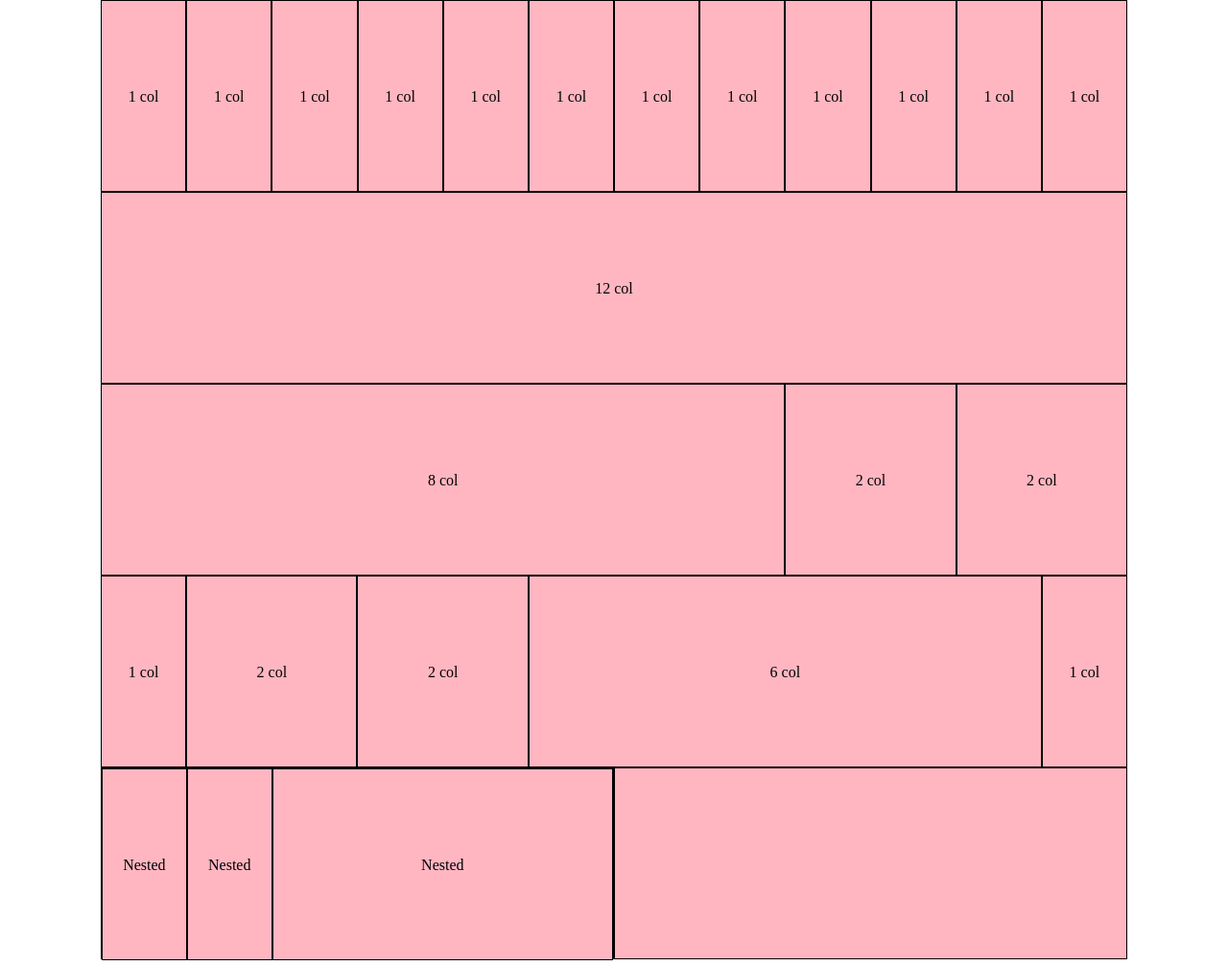
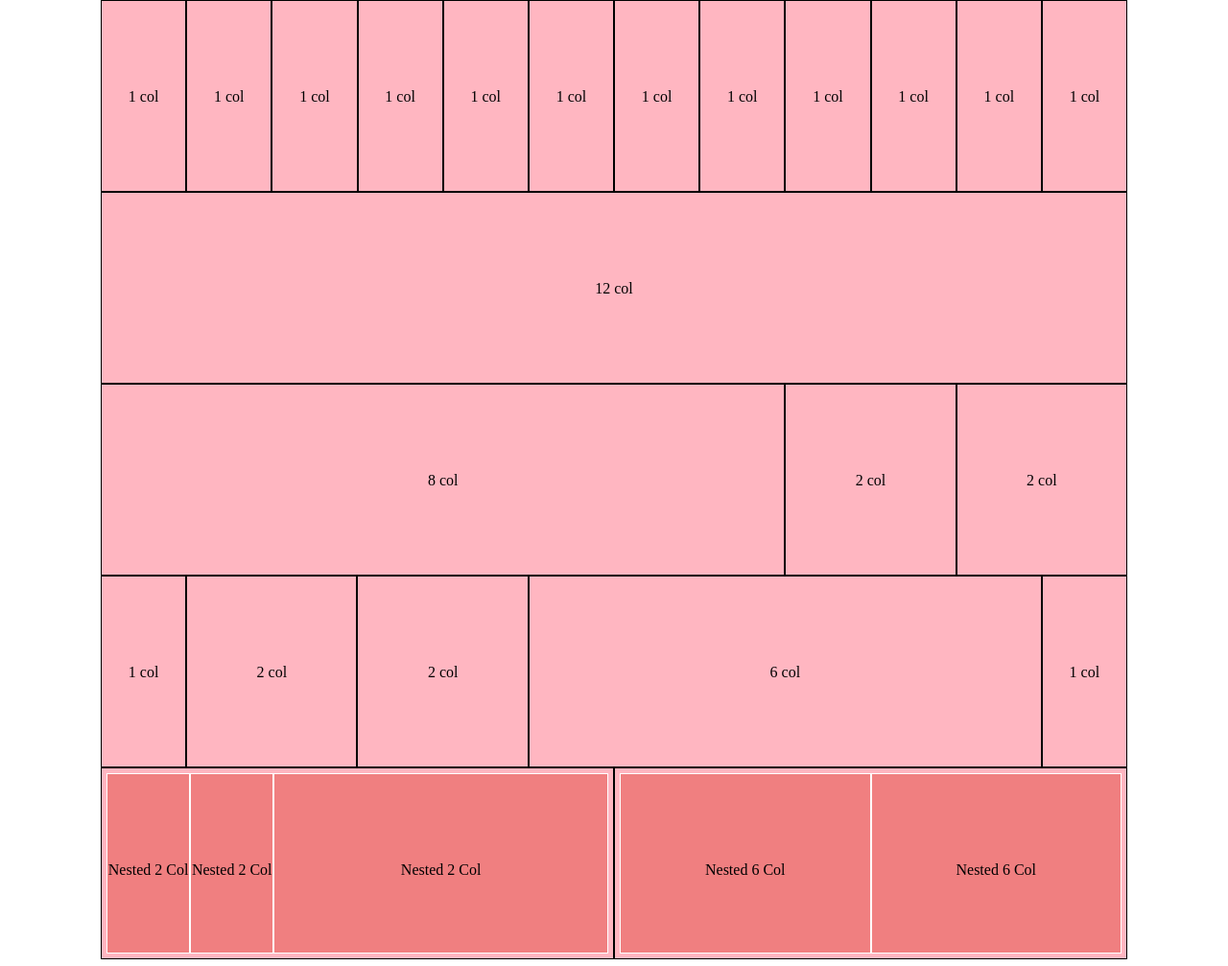
Before and after one commit to gurdeepsingh2000/html-css-12bool, a plain HTML site: page index.html in a window 1280 px wide. Shown: the whole page at 96% size. Drawn offline with Linux system fonts and the light colour scheme.

Commit message:
esercizio finito

```diff
--- a/css/style.css
+++ b/css/style.css
@@ -11,4 +11,12 @@
 .nested{
     display: flex;
     flex-grow: 1;
+    align-content: center;
+    padding: 5px;
 }
+
+[class*="col"] > .row > [class*="col"] {
+    background-color: #F07F80;
+    height: 100%;
+    border: 1px solid white;
+}
--- a/index.html
+++ b/index.html
@@ -44,14 +44,18 @@
             </div>
 
             <div class="row">
-                <div class="col-xs">
+                <div class="col-xs-6">
                     <div class="row nested">
-                    <div class="col-xs-2">Nested</div>
-                    <div class="col-xs-2">Nested</div>
-                    <div class="col-xs-8">Nested</div>
+                    <div class="col-xs-2">Nested 2 Col</div>
+                    <div class="col-xs-2">Nested 2 Col</div>
+                    <div class="col-xs-8">Nested 2 Col</div>
                  </div>
                 </div>
-                <div class="col-xs">
+                <div class="col-xs-6">
+                    <div class="row nested">
+                    <div class="col-xs-6">Nested 6 Col</div>
+                    <div class="col-xs-6">Nested 6 Col</div>
+                </div>
          </div>
         </div>
 </body>
```
